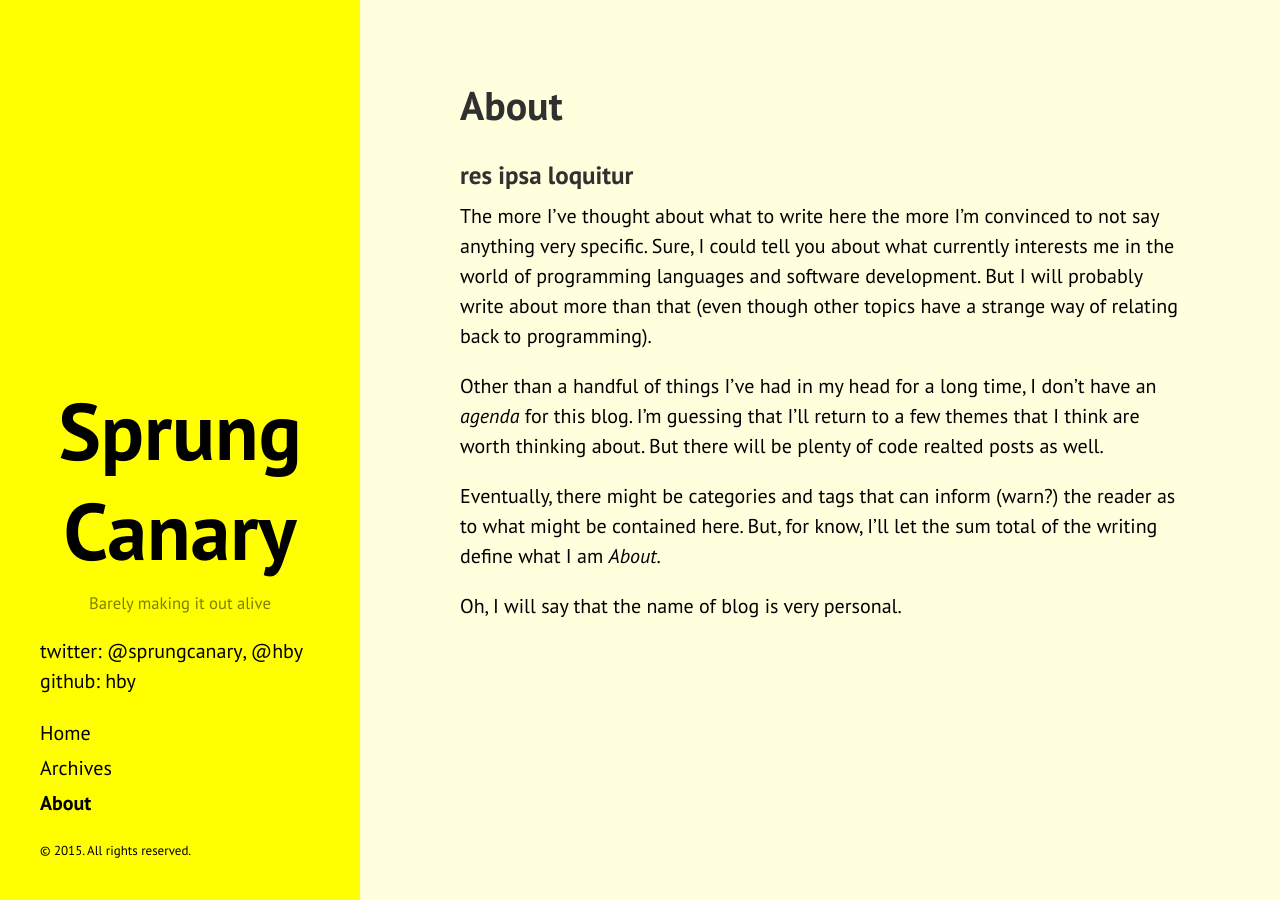
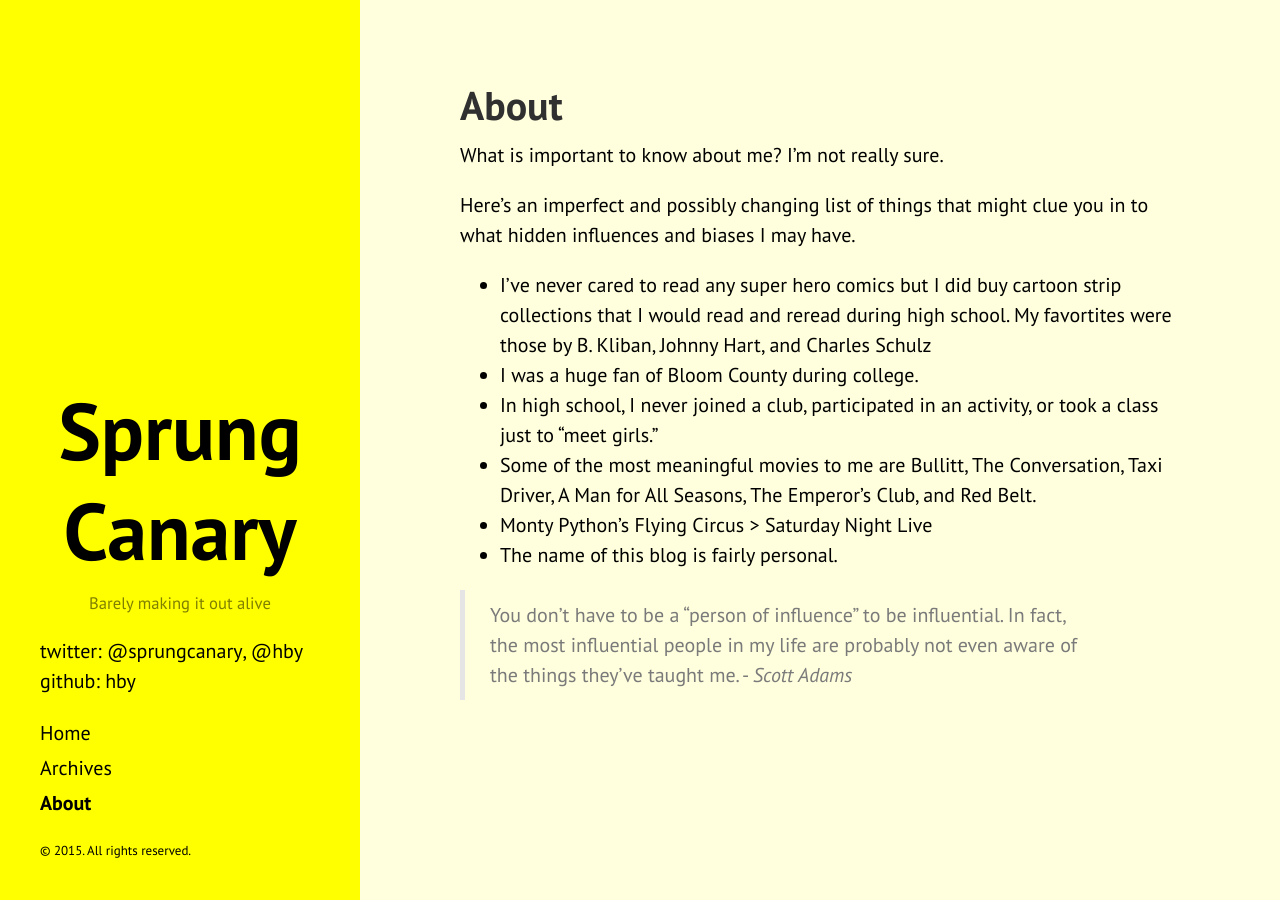
Before and after one commit to hby/hby.github.io, a Jekyll site: the page built from about.md, in a window 1280 px wide. Built offline with Jekyll 4.4.1, drawn with Linux system fonts in a browser that asks for light colours; Markdown is read by kramdown in place of the engine named in the settings.

Commit message:
Better About.

```diff
--- a/about.md
+++ b/about.md
@@ -4,17 +4,16 @@ title: About
 weight: 2
 ---
 
-### [res ipsa loquitur](http://en.wikipedia.org/wiki/Res_ipsa_loquitur)
+What is important to know about me? I'm not really sure.
 
-The more I've thought about what to write here the more I'm convinced to not say anything very specific. Sure, I could
-tell you about what currently interests me in the world of programming languages and software development. But I will
-probably write about more than that (even though other topics have a strange way of relating back to programming).
+Here's an imperfect and possibly changing list of things that might clue you in to what hidden influences and biases I may have.
 
-Other than a handful of things I've had in my head for a long time, I don't have an _agenda_ for this blog. I'm
-guessing that I'll return to a few themes that I think are worth thinking about. But there will be plenty of
-code realted posts as well.
 
-Eventually, there might be categories and tags that can inform (warn?) the reader as to what might be contained here.
-But, for know, I'll let the sum total of the writing define what I am _About_.
+- I've never cared to read any super hero comics but I did buy cartoon strip collections that I would read and reread during high school. My favortites were those by B. Kliban, Johnny Hart, and Charles Schulz
+- I was a huge fan of Bloom County during college.
+- In high school, I never joined a club, participated in an activity, or took a class just to "meet girls."
+- Some of the most meaningful movies to me are Bullitt, The Conversation, Taxi Driver, A Man for All Seasons, The Emperor's Club, and Red Belt.
+- Monty Python's Flying Circus > Saturday Night Live
+- The name of this blog is fairly personal.
 
-Oh, I will say that the name of blog is very personal.
+> You don't have to be a "person of influence" to be influential. In fact, the most influential people in my life are probably not even aware of the things they've taught me. - _Scott Adams_
```
